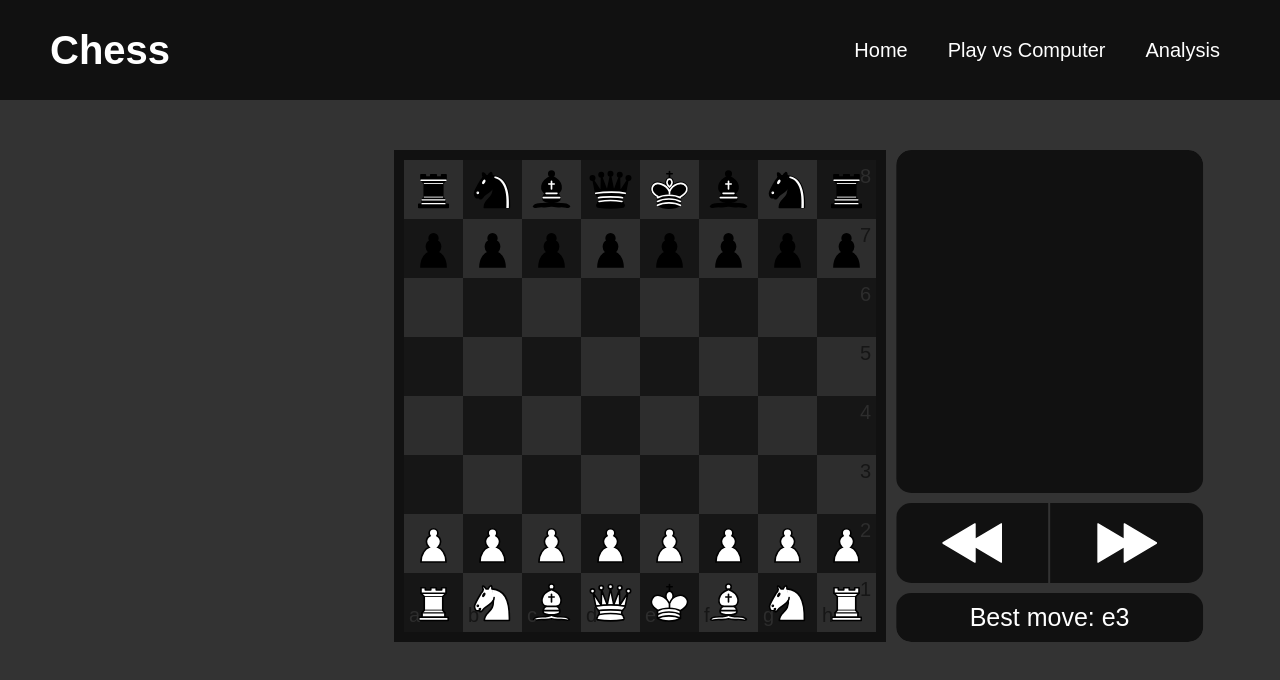
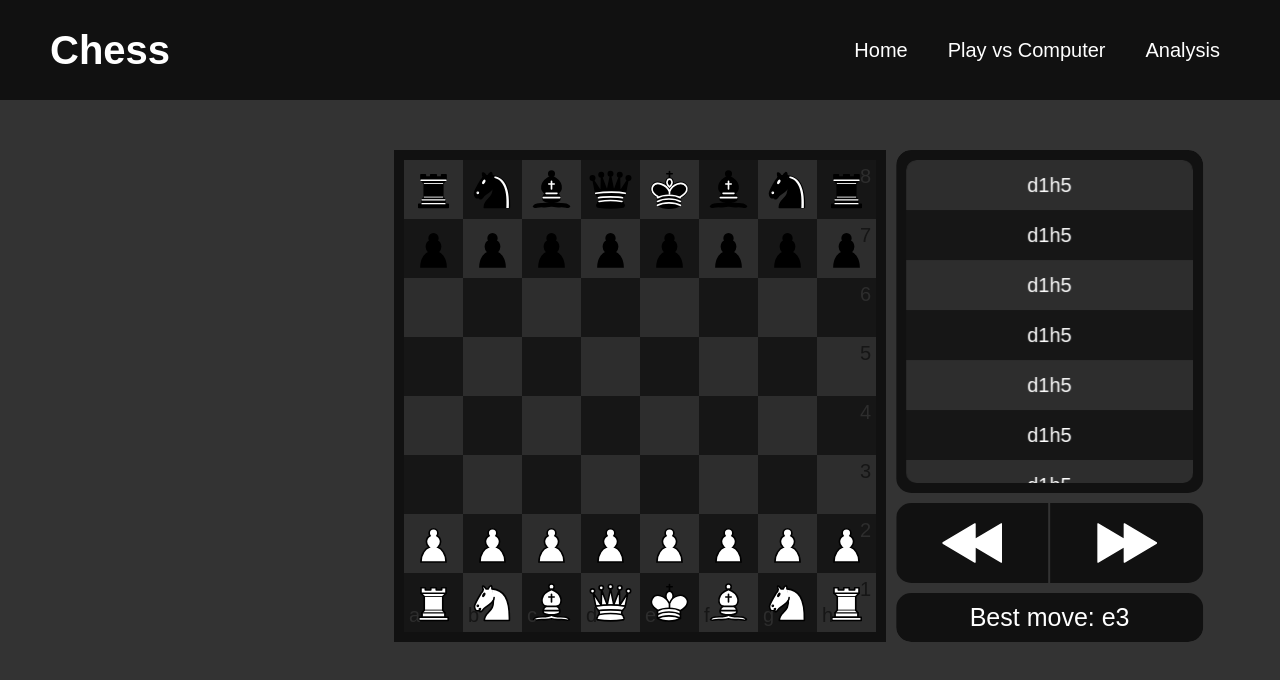
Before and after one commit to puzika/Chess, a React (Vite) app: page /analysis in a window 1280 px wide. Shown: the top 680 px of the page. Built offline with nearby package versions, Linux system fonts and the light colour scheme.

Commit message:
implemented move components in the analysis moves-bar

```diff
--- /dev/null
+++ b/src/components/move/move.component.tsx
@@ -0,0 +1,14 @@
+import type { Color } from '../board/board.slice';
+import * as S from './move.style';
+
+export type MoveProps = {
+   turn: Color,
+}
+
+export default function Move({ turn }: MoveProps) {
+   return (
+      <S.Move turn={turn}>
+         <p>d1h5</p>
+      </S.Move>
+   )
+}
--- /dev/null
+++ b/src/components/move/move.style.tsx
@@ -0,0 +1,23 @@
+import styled from "styled-components";
+import type { MoveProps } from "./move.component";
+import * as svar from '../../variables.style';
+
+export const Move = styled.div<MoveProps>`
+   display: flex;
+   align-items: center;
+   justify-content: center;
+   width: 100%;
+   height: 5rem;
+   color: ${svar.clrNeutralMax};
+   background-color: ${({turn}) => turn === 'w' ? svar.clrCellWhite : svar.clrCellBlack };
+   transition: all .2s;
+   cursor: pointer;
+
+   &:first-child {
+      border-radius: 1rem 1rem 0 0;
+   }
+
+   &:hover {
+      opacity: .6;
+   }
+`;
--- a/src/components/moves-bar/moves-bar.component.tsx
+++ b/src/components/moves-bar/moves-bar.component.tsx
@@ -1,7 +1,23 @@
+import Move from '../move/move.component';
 import * as S from './moves-bar.style';
 
 export default function MovesBar() {
    return (
-      <S.MovesBar></S.MovesBar>
+      <S.MovesBarContainer>
+         <S.MovesBar>
+            <Move turn='w' />
+            <Move turn='b' />
+            <Move turn='w' />
+            <Move turn='b' />
+            <Move turn='w' />
+            <Move turn='b' />
+            <Move turn='w' />
+            <Move turn='b' />
+            <Move turn='w' />
+            <Move turn='b' />
+            <Move turn='w' />
+            <Move turn='b' />
+         </S.MovesBar>
+      </S.MovesBarContainer>
    )
 }
--- a/src/components/moves-bar/moves-bar.style.tsx
+++ b/src/components/moves-bar/moves-bar.style.tsx
@@ -1,9 +1,21 @@
 import styled from "styled-components";
 import * as svar from '../../variables.style';
 
+export const MovesBarContainer = styled.div`
+   width: 100%;
+   flex: 1;
+   background-color: ${svar.clrPrimary};
+   padding: 1rem;
+   border-radius: inherit;
+   overflow: hidden;
+`;
+
 export const MovesBar = styled.div`
-   flex: 1;
-   width: 100%;
-   background-color: ${svar.clrPrimary};
-   border-radius: inherit;
+   height: 100%;
+   border-radius: 1rem;
+   overflow-y: scroll;
+
+   &::-webkit-scrollbar {
+      display: none;
+   }
 `;
```
